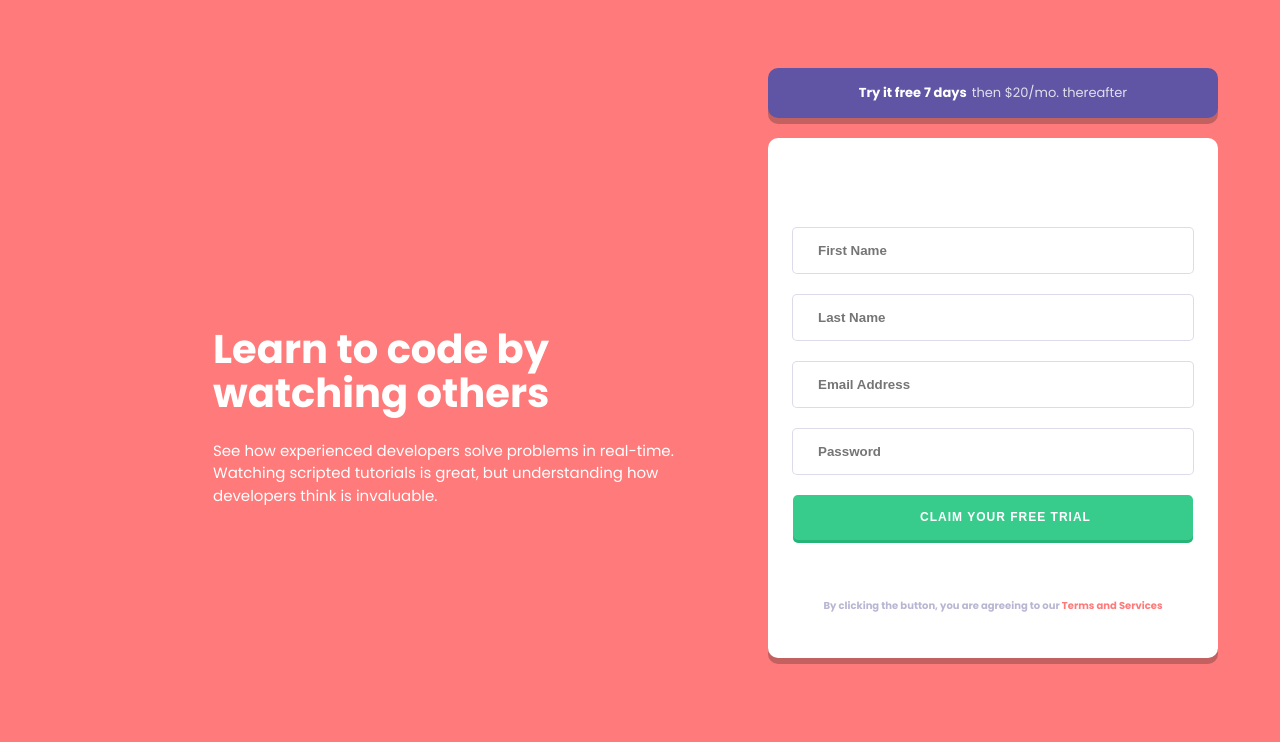
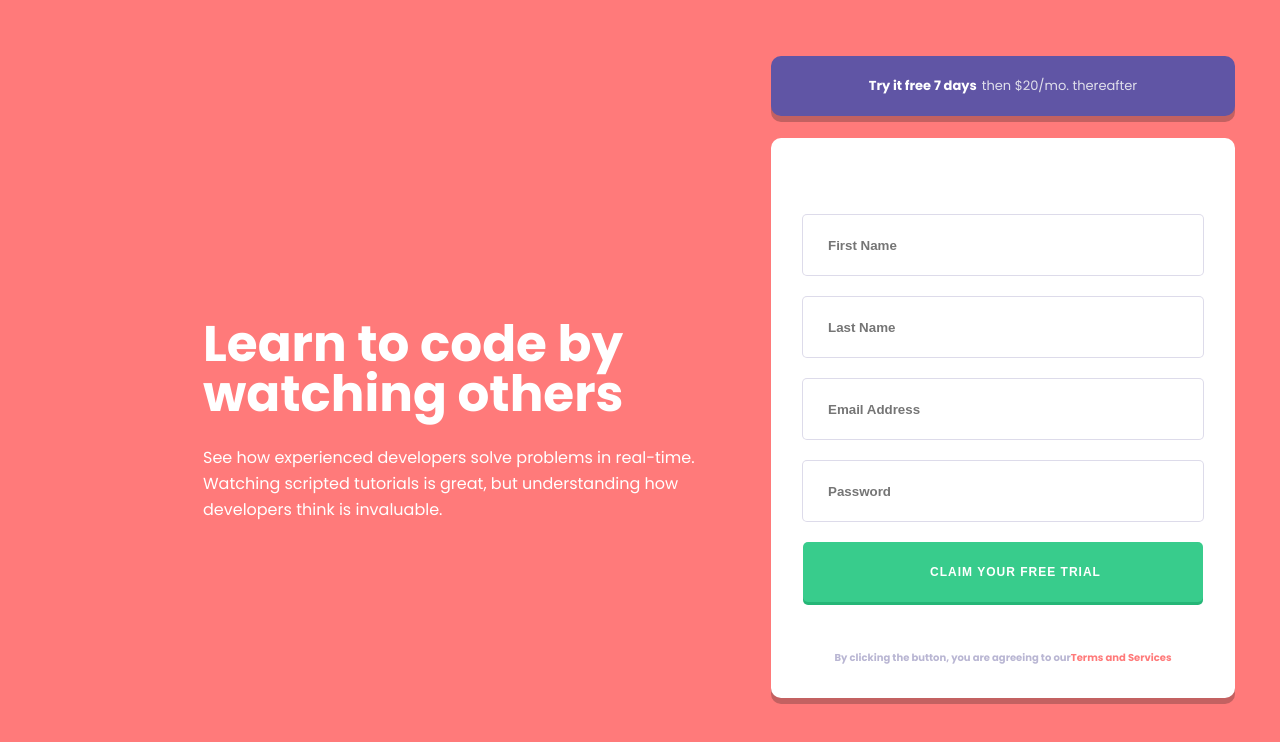
Before and after one commit to islamwael86/Intro-component-with-sign-up-form, a plain HTML site: page index.html in a window 1280 px wide. Shown: the top 742 px of the page. Drawn offline with Linux system fonts and the light colour scheme.

Commit message:
Add files via upload

```diff
--- a/index.html
+++ b/index.html
@@ -26,8 +26,8 @@
         <form>
           <input class="st" name="first" type="text" placeholder="First Name">
           <input class="nd" name="last" type="text" placeholder="Last Name">
-          <input class="email" name="mail" type="text" placeholder="Email Address">
-          <input class="password" name="pass" type="password" placeholder="Password">
+          <input class="mil" name="mail" type="text" placeholder="Email Address">
+          <input class="passw" name="pass" type="password" placeholder="Password">
           <input name="sub" type="submit" value="Claim your free trial">
         </form>
         <h2 class="footer">By clicking the button, you are agreeing to our <span>Terms and Services</span></h2>
--- a/index.js
+++ b/index.js
@@ -23,7 +23,6 @@ let image2 = document.createElement("img");
 let image3 = document.createElement("img");
 let image4 = document.createElement("img");
 
-
 document.forms[0].onsubmit = function (e) {
     let firstName = false;
     let lastName = false;
@@ -38,7 +37,10 @@ document.forms[0].onsubmit = function (e) {
         lastName = true;
     }
 
-    if (mail = /\w@\w\.\w/ig) {
+    let code = /\w+@\w+\.\w+/ig;
+    let valid = code.test(mail.value);
+
+    if (valid === true) {
         email = true;
     }
 
@@ -48,7 +50,7 @@ document.forms[0].onsubmit = function (e) {
 
     if (firstName === false) {
         paragragh1.appendChild(text1);
-        paragragh1.style.cssText = "font-style: italic; color: hsl(0, 100%, 74%); width: 375px; height: 10px; padding: 0; margin: 0; display: flex; justify-content: end; margin-top: -20px; margin-right: -20px;";
+        paragragh1.style.cssText = "font-size:11px; font-style: italic; color: hsl(0, 100%, 74%); width: 375px; height: 10px; padding: 0; margin: 0; display: flex; justify-content: end; margin-top: -20px; margin-right: -20px;";
         first.style.cssText = "border:2px solid hsla(0, 100%, 74%);";
         first.setAttribute("placeholder", "");
         first.after(paragragh1);
@@ -62,7 +64,7 @@ document.forms[0].onsubmit = function (e) {
 
     if (lastName === false) {
         paragragh2.appendChild(text2);
-        paragragh2.style.cssText = "font-style: italic; color: hsl(0, 100%, 74%); width: 375px; height: 10px; padding: 0; margin: 0; display: flex; justify-content: end; margin-top: -20px; margin-right: -20px;";
+        paragragh2.style.cssText = "font-size:11px; font-style: italic; color: hsl(0, 100%, 74%); width: 375px; height: 10px; padding: 0; margin: 0; display: flex; justify-content: end; margin-top: -20px; margin-right: -20px;";
         last.style.cssText = "border:2px solid hsla(0, 100%, 74%);";
         last.setAttribute("placeholder", "");
         last.after(paragragh2);
@@ -76,7 +78,7 @@ document.forms[0].onsubmit = function (e) {
 
     if (email === false) {
         paragragh3.appendChild(text3);
-        paragragh3.style.cssText = "font-style: italic; color: hsl(0, 100%, 74%); width: 375px; height: 10px; padding: 0; margin: 0; display: flex; justify-content: end; margin-top: -20px; margin-right: -20px;";
+        paragragh3.style.cssText = "font-size:11px; font-style: italic; color: hsl(0, 100%, 74%); width: 375px; height: 10px; padding: 0; margin: 0; display: flex; justify-content: end; margin-top: -20px; margin-right: -20px;";
         mail.style.cssText = "color: hsl(0, 100%, 74%); border:2px solid hsla(0, 100%, 74%);";
         mail.setAttribute("placeholder", "");
         mail.after(paragragh3);
@@ -90,7 +92,7 @@ document.forms[0].onsubmit = function (e) {
 
     if (password === false) {
         paragragh4.appendChild(text4);
-        paragragh4.style.cssText = "font-style: italic; color: hsl(0, 100%, 74%); width: 375px; height: 10px; padding: 0; margin: 0; display: flex; justify-content: end; margin-top: -20px; margin-right: -20px;";
+        paragragh4.style.cssText = "font-size:11px; font-style: italic; color: hsl(0, 100%, 74%); width: 375px; height: 10px; padding: 0; margin: 0; display: flex; justify-content: end; margin-top: -20px; margin-right: -20px;";
         pass.style.cssText = "border:2px solid hsla(0, 100%, 74%);";
         pass.setAttribute("placeholder", "");
         pass.after(paragragh4);
@@ -103,5 +105,4 @@ document.forms[0].onsubmit = function (e) {
     }
 
     submit.style.cssText = "background-color: hsla(154, 59%, 51%, 0.479); box-shadow: 0 3px 0 0 hsla(154, 66%, 43%, 0.600);";
-
 };
--- a/index.scss
+++ b/index.scss
@@ -21,25 +21,25 @@ main {
     display: flex;
     flex-direction: column;
     justify-content: center;
-    margin-right: 30px;
+    margin-right: 50px;
 }
 
 h1 {
-    font-size: 40px;
+    font-size: 50px;
     font-weight: bold;
     margin-bottom: 10px;
-    line-height: 1.1;
+    line-height: 1;
 }
 
 .left p {
-    font-size: 15px;
-    line-height: 1.5;
+    font-size: 16px;
+    line-height: 1.6;
 }
 
 .right {
 
     width: 500px;
-    height: 85vh;
+    height: 88vh;
     display: flex;
     flex-direction: column;
     align-items: center;
@@ -47,7 +47,9 @@ h1 {
 
 .header {
     width: 450px;
-    height: 50px;
+    height: 60px;
+    padding-right: 7px;
+    padding-left: 7px;
     background-color: hsl(248, 32%, 49%);
     color: hsl(240, 20%, 90%);
     font-size: 13px;
@@ -57,7 +59,7 @@ h1 {
     align-items: center;
     border-radius: 10px;
     box-shadow: 0 6px 0 0 hsla(0, 0%, 10%, 0.26);
-    margin-bottom: 20px;
+    margin-bottom: 7px;
 }
 
 .header .span {
@@ -68,30 +70,25 @@ h1 {
 
 }
 
-.form {
+form {
+    background-color: white;
     width: 450px;
-    height: 65vh;
-    display: flex;
-    flex-direction: column;
-    align-items: center;
-    background-color: white;
-    border-radius: 10px;
-    box-shadow: 0 6px 0 0 hsla(0, 0%, 10%, 0.26);
-}
-
-form {
-    width: 430px;
-    height: 55vh;
+    height: 60vh;
+    padding-top: 20px;
+    padding-right: 7px;
+    padding-left: 7px;
     display: flex;
     flex-direction: column;
     justify-content:center;
     align-items: center;
     margin-top: 15px;
+    border-top-left-radius: 10px;
+    border-top-right-radius: 10px;
 }
 
 input {
     width: 375px;
-    height: 45px;
+    height: 60px;
     padding: 0;
     margin-top: 20px;
     border-radius: 5px;
@@ -122,7 +119,16 @@ form input:last-child {
 .footer {
     color: hsl(246, 25%, 77%);
     font-size: 10px;
-    margin-top: 5px;
+    height: 40px;
+    padding-bottom: 20px;
+    margin-top: 0;
+    display: flex;
+    justify-content: center;
+    align-items: center;
+    background-color: white;
+    box-shadow: 0 6px 0 0 hsla(0, 0%, 10%, 0.26);
+    border-bottom-left-radius: 10px;
+    border-bottom-right-radius: 10px;
 }
 
 .footer span {
```
Also changed, not shown: Desktop.png, index.css, 2 other files.
